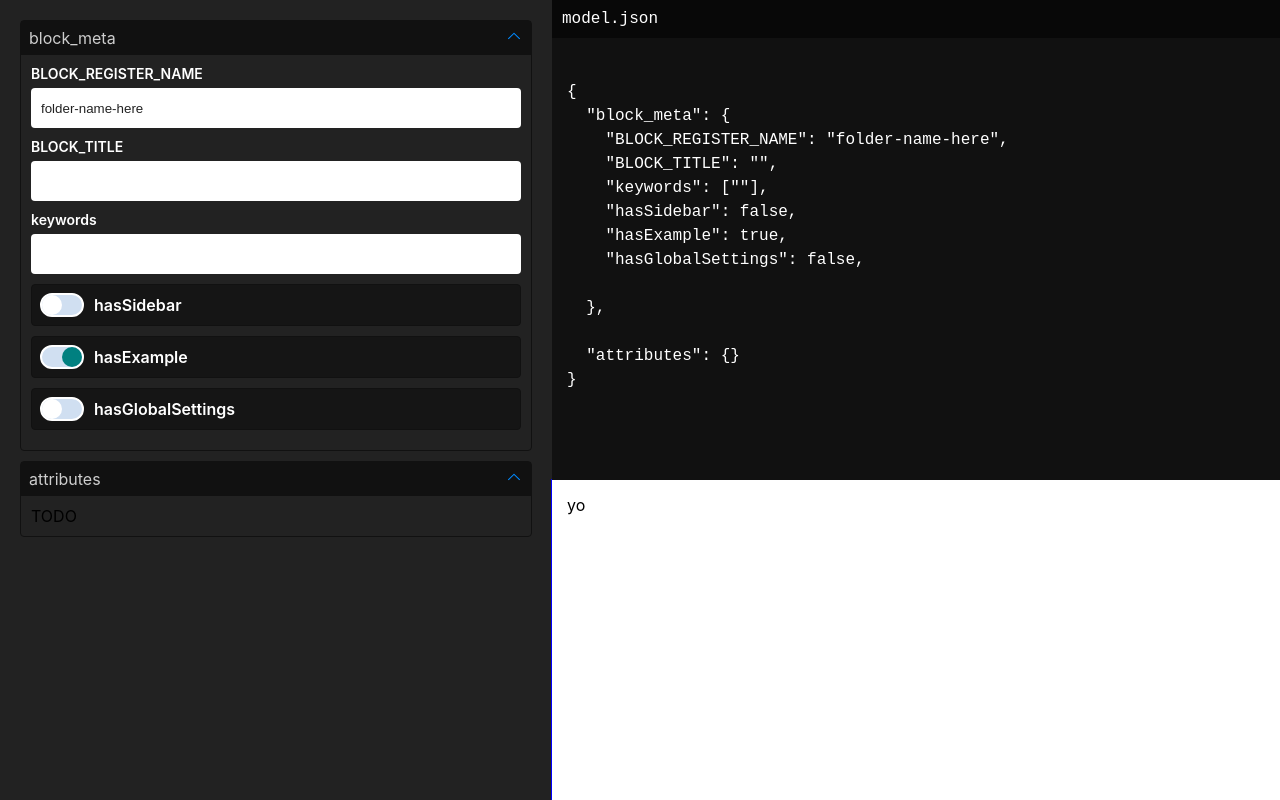
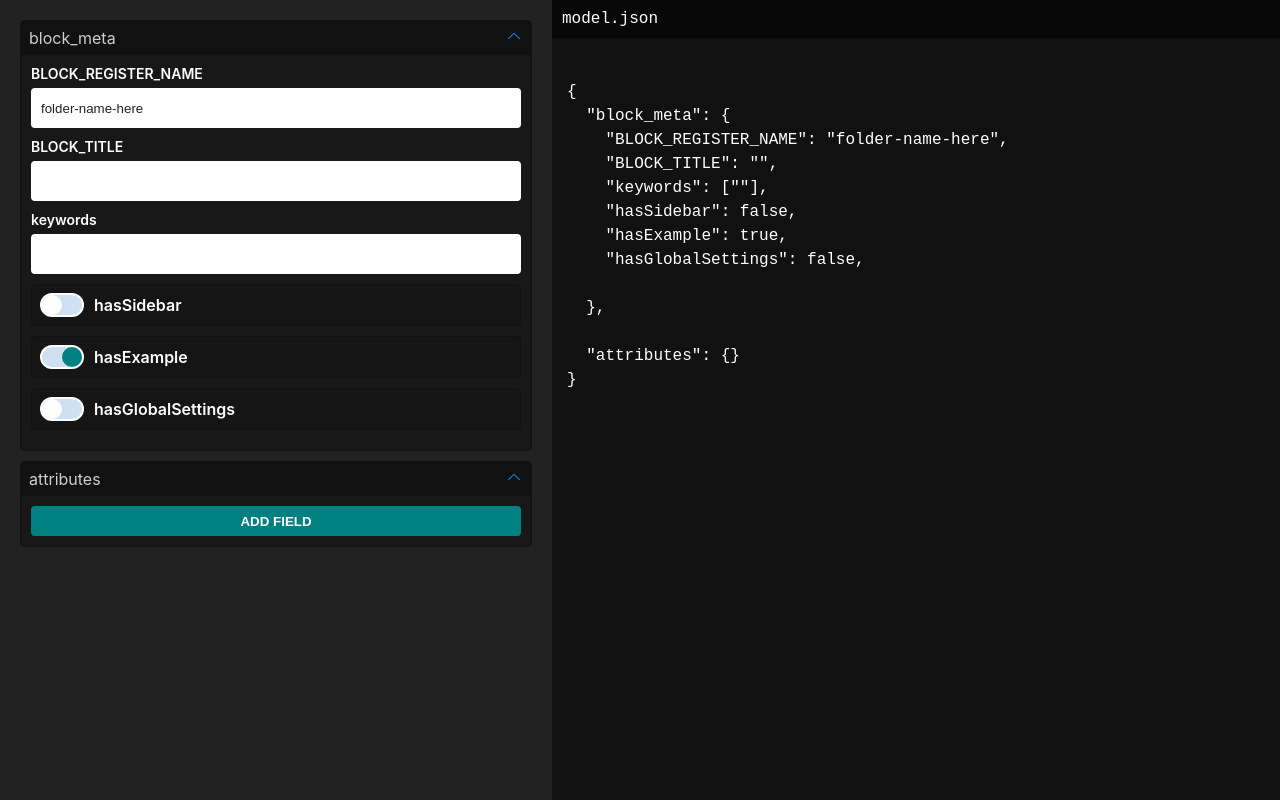
Before and after one commit to nikola-wd/theme-redone-schema-builder, a Svelte app: page / in a window 1280 px wide. Built offline with nearby package versions, Linux system fonts and the light colour scheme; a small style sheet from the web is missing.

Commit message:
Add Button component

```diff
--- a/src/App.svelte
+++ b/src/App.svelte
@@ -2,15 +2,12 @@
   import Counter from './lib/Counter.svelte'
   import Builder from './components/Builder.svelte'
   import Schema from './components/Schema.svelte'
-  import Preview from './components/Preview.svelte'
-
 </script>
 
 <div class="theme-redone-schema-builder-wrap">
   <Builder />
   <div class="result">
     <Schema />
-    <Preview />
   </div>
 </div>
 
--- a/src/components/Builder.svelte
+++ b/src/components/Builder.svelte
@@ -9,7 +9,7 @@
   </Dropdown>
 
   <Dropdown label="attributes">
-    TODO
+    <Button>Add Field</Button>
   </Dropdown>
 </div>
 
@@ -18,6 +18,8 @@
   import Dropdown from './Dropdown.svelte'
   import Input from './Input.svelte'
   import Checkbox from './Checkbox.svelte'
+  import Button from './Button.svelte'
+
 </script>
 
 <style scoped>
--- /dev/null
+++ b/src/components/Button.svelte
@@ -0,0 +1,25 @@
+<button type="button">
+  <slot />
+</button>
+
+<style scoped>
+  button {
+    border-radius: 4px;
+    background: teal;
+    color: #fff;
+    display: flex;
+    justify-content: center;
+    align-items: center;
+    width: 100%;
+    border: 0;
+    height: 30px;
+    cursor: pointer;
+    text-transform: uppercase;
+    font-weight: 600;
+    transition: opacity .2s ease-in-out;
+  }
+
+  button:hover {
+    opacity: .9;
+  }
+</style>
--- a/src/components/Dropdown.svelte
+++ b/src/components/Dropdown.svelte
@@ -1,5 +1,8 @@
-<div class="dd {closed ? 'closed' : ''}" on:click={() => closed = !closed}>
-  <div class="dd__top">
+<div class="dd {closed ? 'closed' : ''}">
+  <div
+    class="dd__top"
+    on:click={() => closed = !closed}
+  >
     {label}
     <div class="svg-wrap">
       <Chevron />
@@ -51,6 +54,10 @@
   transform: rotate(180deg);
 }
 
+.dd__btm {
+  background: #181818;
+}
+
 /* TODO: add animation from svelte */
 .dd.closed .dd__btm {
   display: none;
--- a/src/components/Preview.svelte
+++ /dev/null
@@ -1,13 +0,0 @@
-<div class="preview">
-  yo
-</div>
-
-<style scoped>
-  .preview {
-    height: 40%;
-    overflow-y: auto;
-    padding: 15px;
-    background: #fff;
-    box-shadow: 0 0 0 1px blue;
-  }
-</style>
--- a/src/components/Schema.svelte
+++ b/src/components/Schema.svelte
@@ -17,8 +17,6 @@
 <script>
 import Prism from 'prismjs';
 import { block_meta } from '../stores';
-
-// $: meta = $block_meta
 
 $: code = `
 {
@@ -40,7 +38,7 @@ $: code = `
 <style scoped>
   .schema {
     position: relative;
-    height: 60%;
+    height: 100%;
     overflow: hidden;
     background: #111;
     font-family: monospace;
```
